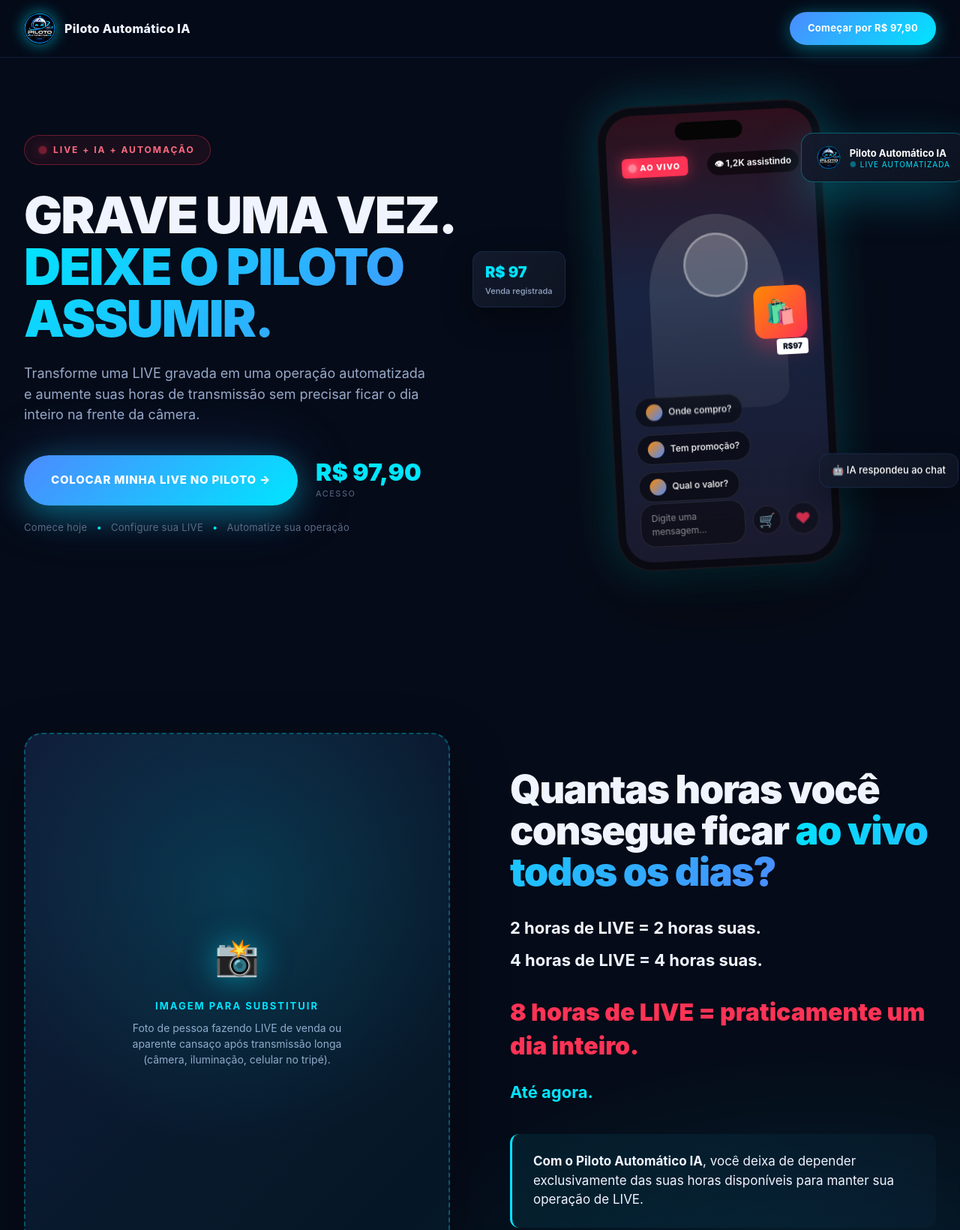
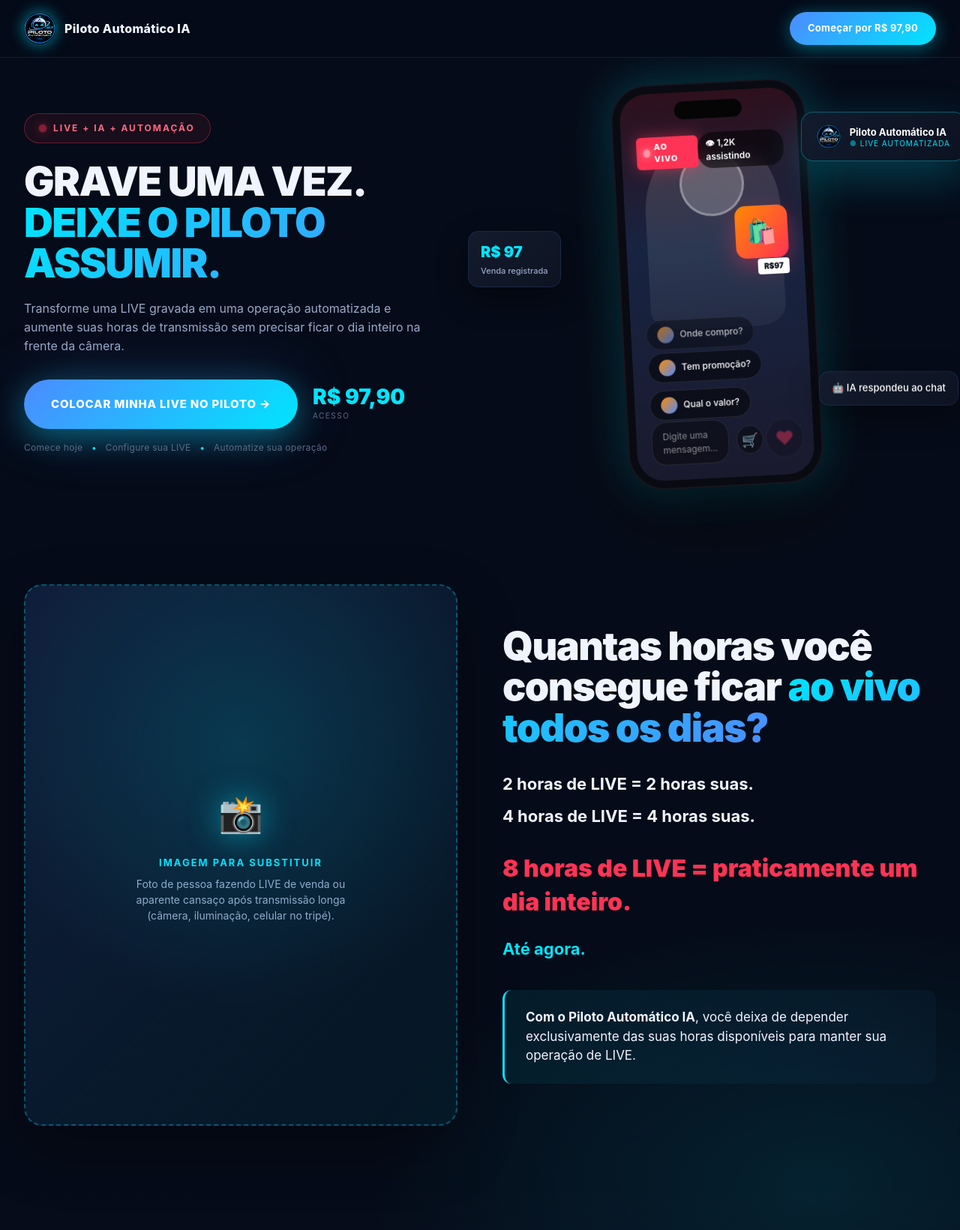
Before and after one commit to automaticoiapiloto-art/piloto-servidor, a website: page site/index.html in a window 1280 px wide. Shown: the top 1640 px of the page at 75% size. Drawn offline with Linux system fonts and the light colour scheme.

Commit message:
fix: ajusta paddings e tamanhos para caber em telas 100% de zoom

```diff
--- a/site/index.html
+++ b/site/index.html
@@ -75,8 +75,8 @@ body {
   max-width: 1280px; margin: 0 auto;
   padding: 0 32px;
 }
-.section { padding: 100px 0; position: relative; }
-.section-narrow { padding: 80px 0; }
+.section { padding: 80px 0; position: relative; }
+.section-narrow { padding: 60px 0; }
 
 /* ================= BADGES / COMUNS ================= */
 .badge-live {
@@ -125,20 +125,20 @@ body {
 
 /* ================= HERO ================= */
 .hero {
-  padding: 60px 0 120px;
+  padding: 32px 0 60px;
   position: relative;
 }
 .hero-grid {
   display: grid; grid-template-columns: 1fr 1fr;
-  gap: 60px; align-items: center;
+  gap: 48px; align-items: center;
 }
-.hero-esq .badge-live { margin-bottom: 32px; }
+.hero-esq .badge-live { margin-bottom: 24px; }
 .hero-h {
-  font-size: clamp(40px, 5.5vw, 68px);
+  font-size: clamp(34px, 4.2vw, 56px);
   font-weight: 900;
   line-height: 1.02;
-  letter-spacing: -2px;
-  margin-bottom: 24px;
+  letter-spacing: -1.5px;
+  margin-bottom: 20px;
 }
 .hero-h .l1 { display: block; color: var(--tx); }
 .hero-h .l2 {
@@ -148,25 +148,25 @@ body {
   -webkit-text-fill-color: transparent;
 }
 .hero-sub {
-  font-size: 18px;
+  font-size: 16px;
   color: var(--tx-2);
-  max-width: 540px; margin-bottom: 40px;
+  max-width: 540px; margin-bottom: 32px;
   line-height: 1.55;
 }
 .hero-cta-row {
-  display: flex; align-items: center; gap: 24px;
-  margin-bottom: 20px; flex-wrap: wrap;
+  display: flex; align-items: center; gap: 20px;
+  margin-bottom: 16px; flex-wrap: wrap;
 }
 .hero-preco {
   display: flex; flex-direction: column;
 }
 .hero-preco .valor {
-  font-size: 32px; font-weight: 900; color: var(--ciano);
+  font-size: 28px; font-weight: 900; color: var(--ciano);
   line-height: 1;
 }
-.hero-preco .label { font-size: 11px; color: var(--tx-3); text-transform: uppercase; letter-spacing: 1.5px; margin-top: 4px; }
+.hero-preco .label { font-size: 10px; color: var(--tx-3); text-transform: uppercase; letter-spacing: 1.5px; margin-top: 4px; }
 .hero-bullets {
-  font-size: 13px; color: var(--tx-3);
+  font-size: 12px; color: var(--tx-3);
   letter-spacing: 0.3px;
 }
 .hero-bullets span { color: var(--ciano); margin: 0 8px; }
@@ -175,11 +175,11 @@ body {
 .phone-wrap {
   position: relative;
   display: flex; align-items: center; justify-content: center;
-  min-height: 620px;
+  min-height: 540px;
 }
 .phone {
   position: relative;
-  width: 300px; height: 620px;
+  width: 260px; height: 540px;
   background: #0a0a12;
   border-radius: 48px;
   padding: 12px;
@@ -359,12 +359,12 @@ body {
 
 /* ================= BLOCO 2 - PROBLEMA ================= */
 .bloco-problema {
-  padding: 100px 0;
+  padding: 70px 0;
   position: relative;
 }
 .problema-grid {
   display: grid; grid-template-columns: 1fr 1fr;
-  gap: 80px; align-items: center;
+  gap: 60px; align-items: center;
 }
 .imagem-placeholder {
   width: 100%; aspect-ratio: 4/5;
@@ -421,11 +421,11 @@ body {
 
 /* ================= BLOCO 3 - COMO FUNCIONA ================= */
 .bloco-como {
-  padding: 120px 0;
+  padding: 80px 0;
   background: linear-gradient(180deg, transparent, rgba(76, 139, 255, 0.04), transparent);
 }
 .como-header {
-  text-align: center; margin-bottom: 80px;
+  text-align: center; margin-bottom: 60px;
 }
 .como-header h2 {
   font-size: clamp(30px, 4.5vw, 56px);
@@ -514,7 +514,7 @@ body {
 
 /* ================= BLOCO 4 - DESAFIO ================= */
 .bloco-desafio {
-  padding: 140px 0;
+  padding: 90px 0;
   background:
     radial-gradient(ellipse 800px 600px at 50% 50%, rgba(76, 139, 255, 0.15), transparent 60%),
     linear-gradient(180deg, transparent, rgba(0, 0, 0, 0.3), transparent);
@@ -541,7 +541,7 @@ body {
   color: var(--tx-3); margin-bottom: 20px; font-weight: 700;
 }
 .meta-numero {
-  font-size: clamp(60px, 10vw, 140px);
+  font-size: clamp(56px, 8vw, 120px);
   font-weight: 900; line-height: 1;
   letter-spacing: -6px;
   background: linear-gradient(135deg, var(--ciano) 0%, var(--azul) 50%, var(--ciano) 100%);
@@ -572,14 +572,14 @@ body {
 }
 
 /* ================= BLOCO 5 - OFERTA ================= */
-.bloco-oferta { padding: 120px 0; }
+.bloco-oferta { padding: 80px 0; }
 .oferta-grid {
   display: grid; grid-template-columns: 1fr 1fr;
-  gap: 80px; align-items: center;
+  gap: 60px; align-items: center;
 }
 .oferta-visual {
   position: relative;
-  min-height: 500px;
+  min-height: 400px;
   display: flex; align-items: center; justify-content: center;
 }
 .notebook {
@@ -692,7 +692,7 @@ body {
 }
 
 /* ================= FAQ ================= */
-.faq { padding: 100px 0; }
+.faq { padding: 70px 0; }
 .faq h2 {
   text-align: center;
   font-size: clamp(28px, 4vw, 44px);
```
